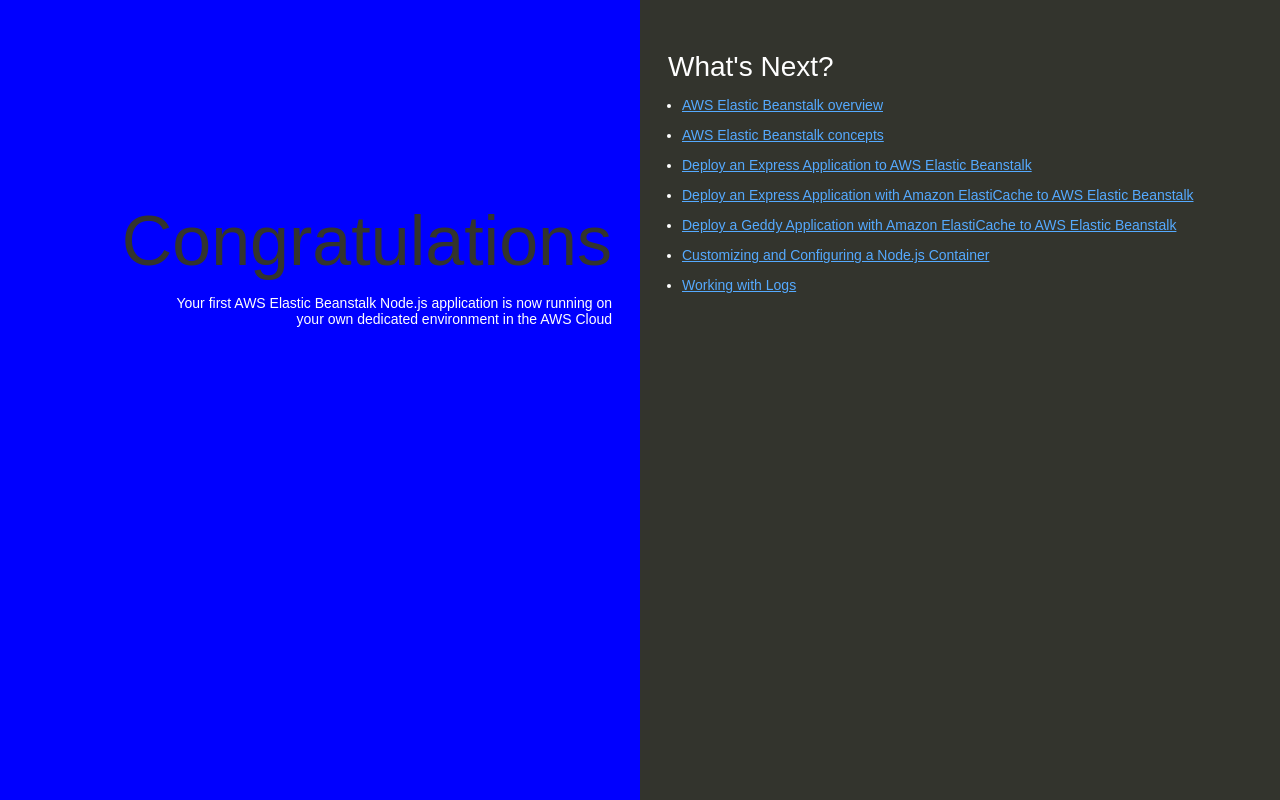
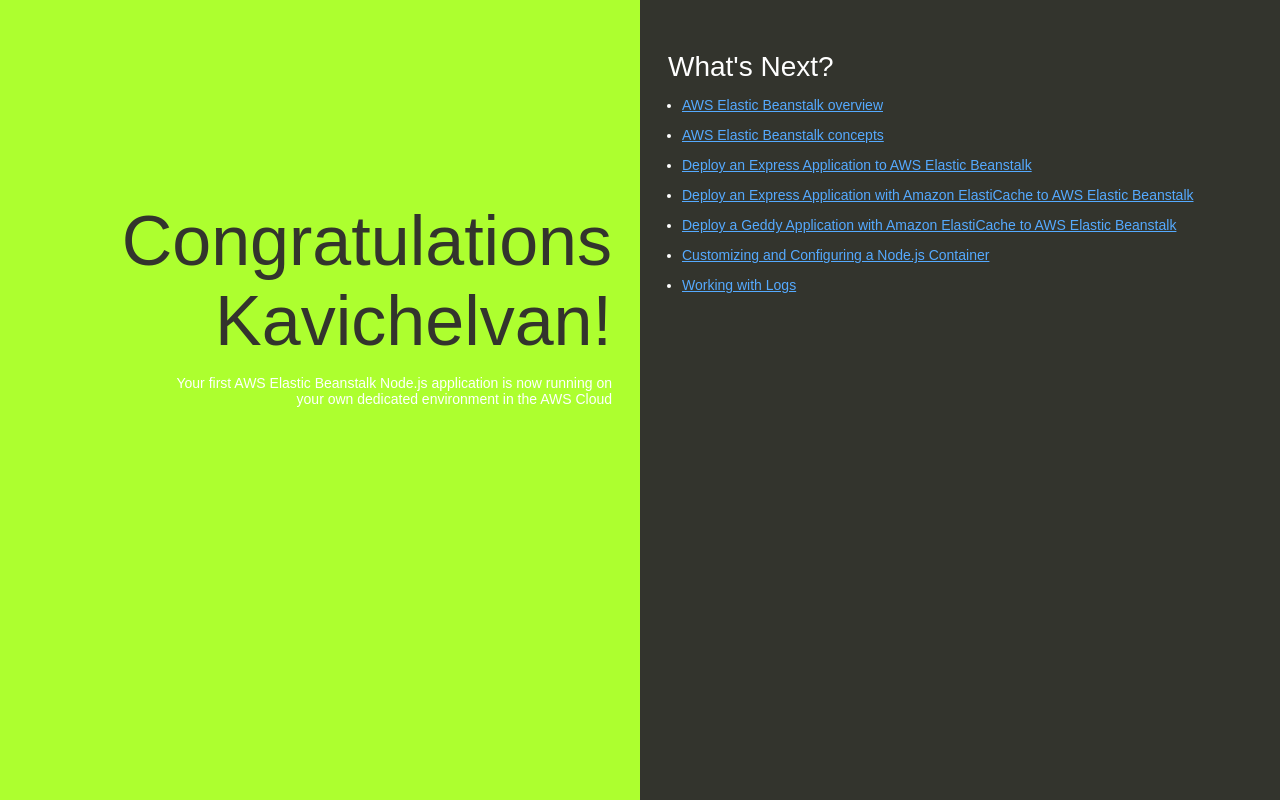
Before and after one commit to kavichelvan/aws-cicd, a website: page index.html in a window 1280 px wide. Drawn offline with Linux system fonts and the light colour scheme.

Commit message:
added my name

```diff
--- a/index.html
+++ b/index.html
@@ -1,7 +1,7 @@
 <!DOCTYPE html>
 <html>
   <head>
-    <title>Elastic Beanstalk</title>
+    <title>Kavi's cicd-Beanstalk pipeline</title>
     <style>
       body {
         color: #ffffff;
@@ -35,7 +35,7 @@
 
         text-align: right;
         padding-top: 11em;
-        background-color: blue;
+        background-color: greenyellow;
 
       }
       .textColumn p {
@@ -74,7 +74,7 @@
   </head>
   <body>
     <div class="textColumn">
-      <h1>Congratulations</h1>
+      <h1>Congratulations Kavichelvan!</h1>
       <p>Your first AWS Elastic Beanstalk Node.js application is now running on your own dedicated environment in the AWS Cloud</p>
     </div>
     <div class="linksColumn">
```
